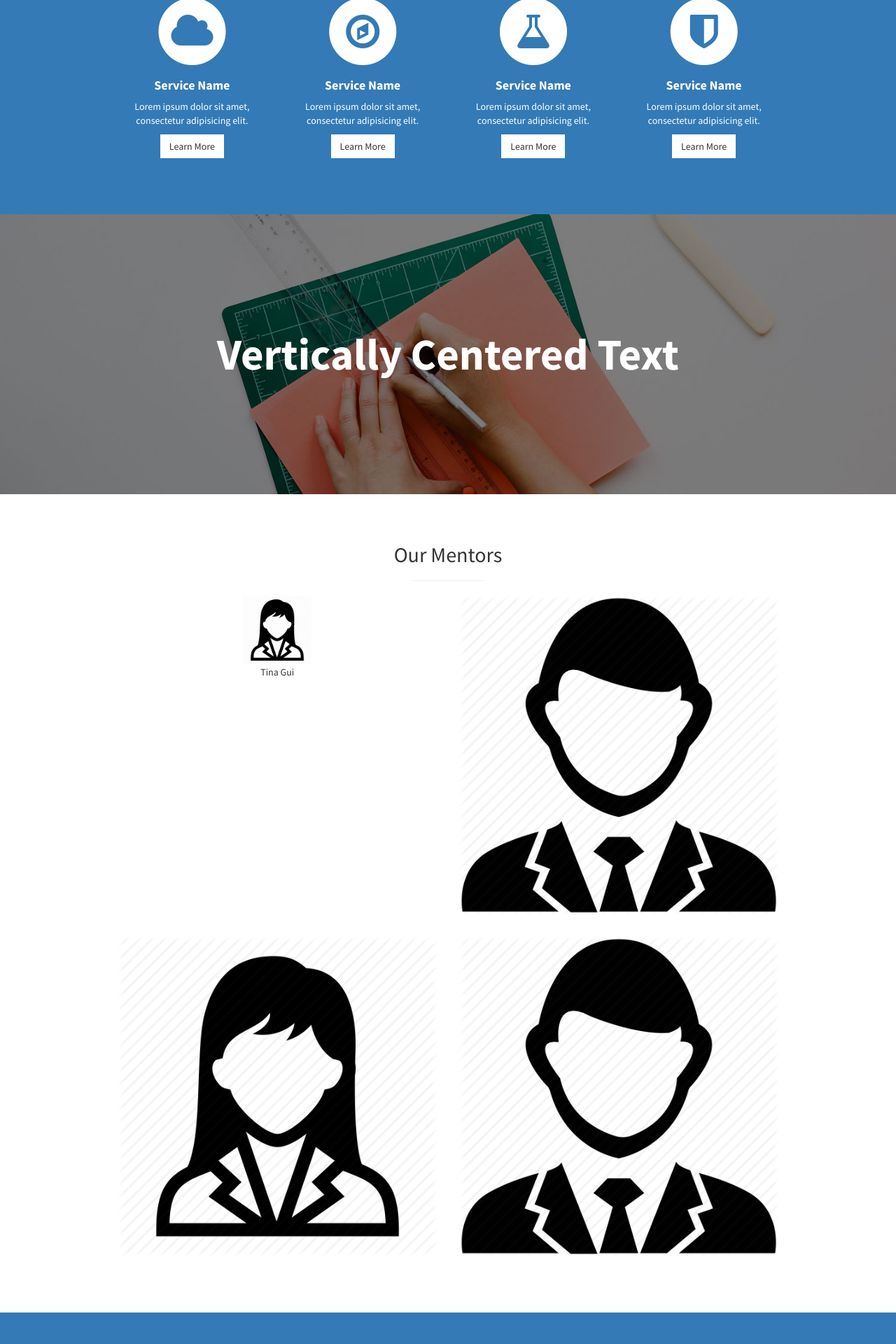
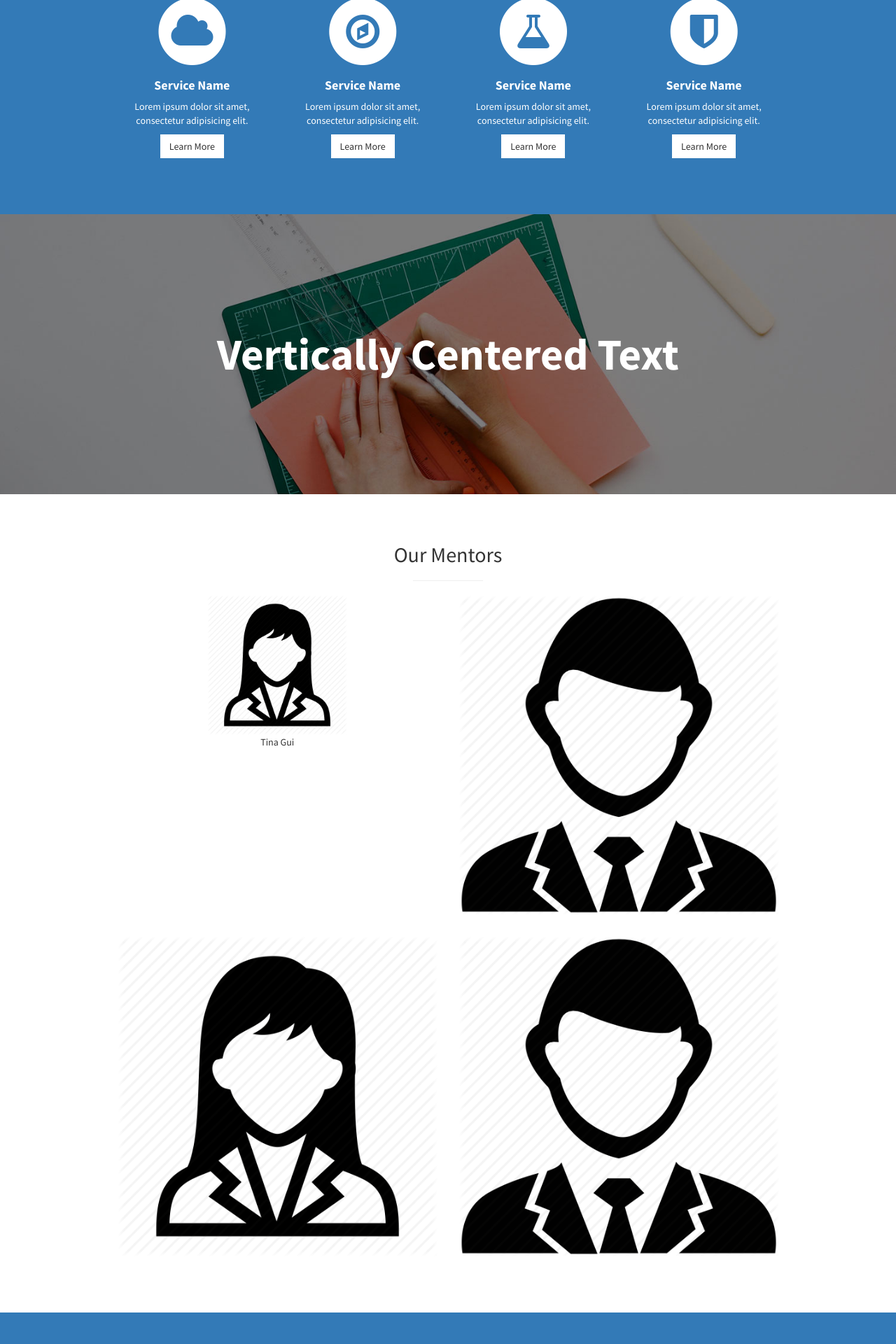
Before and after one commit to tinagui/WeOffer, a Jekyll site: the page built from index.html, in a window 1280 px wide. Shown: the part 1233-3153 px from the top of the page at 70% size. Built offline with Jekyll 4.4.1, drawn with Linux system fonts in a browser that asks for light colours.

Commit message:
Update portfolio.html

```diff
--- a/_includes/portfolio.html
+++ b/_includes/portfolio.html
@@ -7,7 +7,7 @@
         <div class="row">
           <div class="col-md-6">
             <div class="portfolio-item">
-                <img class="img-portfolio img-responsive" src="img/mentor_female.png" height="100" width="100">
+                <img class="img-portfolio img-responsive" src="img/mentor_female.png" height="200" width="200">
                 <p> Tina Gui</p>
               </a>
             </div>
```
